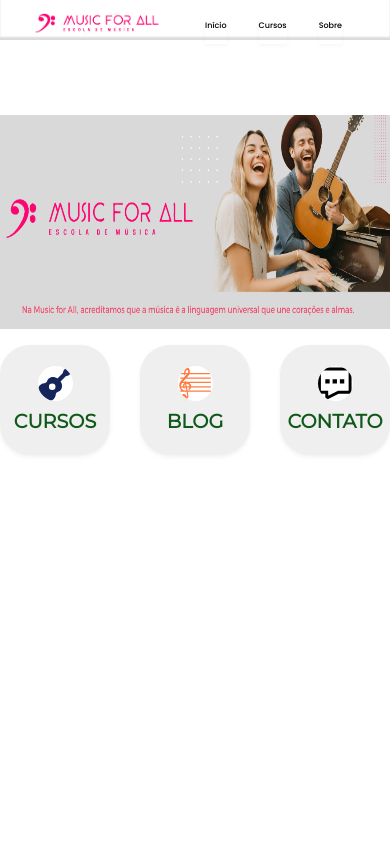
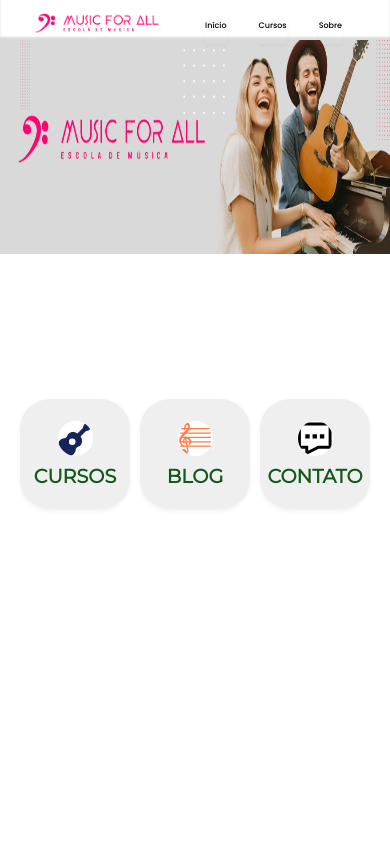
Before and after one commit to GuilhermeGomesti1/music-for-all, a Next.js app: page / in a window 390 px wide. Shown: the top 841 px of the page. Built offline with nearby package versions, Linux system fonts and the light colour scheme.

Commit message:
styles mobile

```diff
--- a/src/app/page.module.css
+++ b/src/app/page.module.css
@@ -344,8 +344,10 @@ margin-top: -5rem;
 
  display: none;
   }
-  .imgMobile{display: block;
-  margin-top: -18.2rem;}
+  .imgMobile{   position: absolute;
+    top: 40px;
+    left: 0;
+    display: block;}
 
 
   .titleCursos {
```
Also changed, not shown: public/images/homemobile.png.
